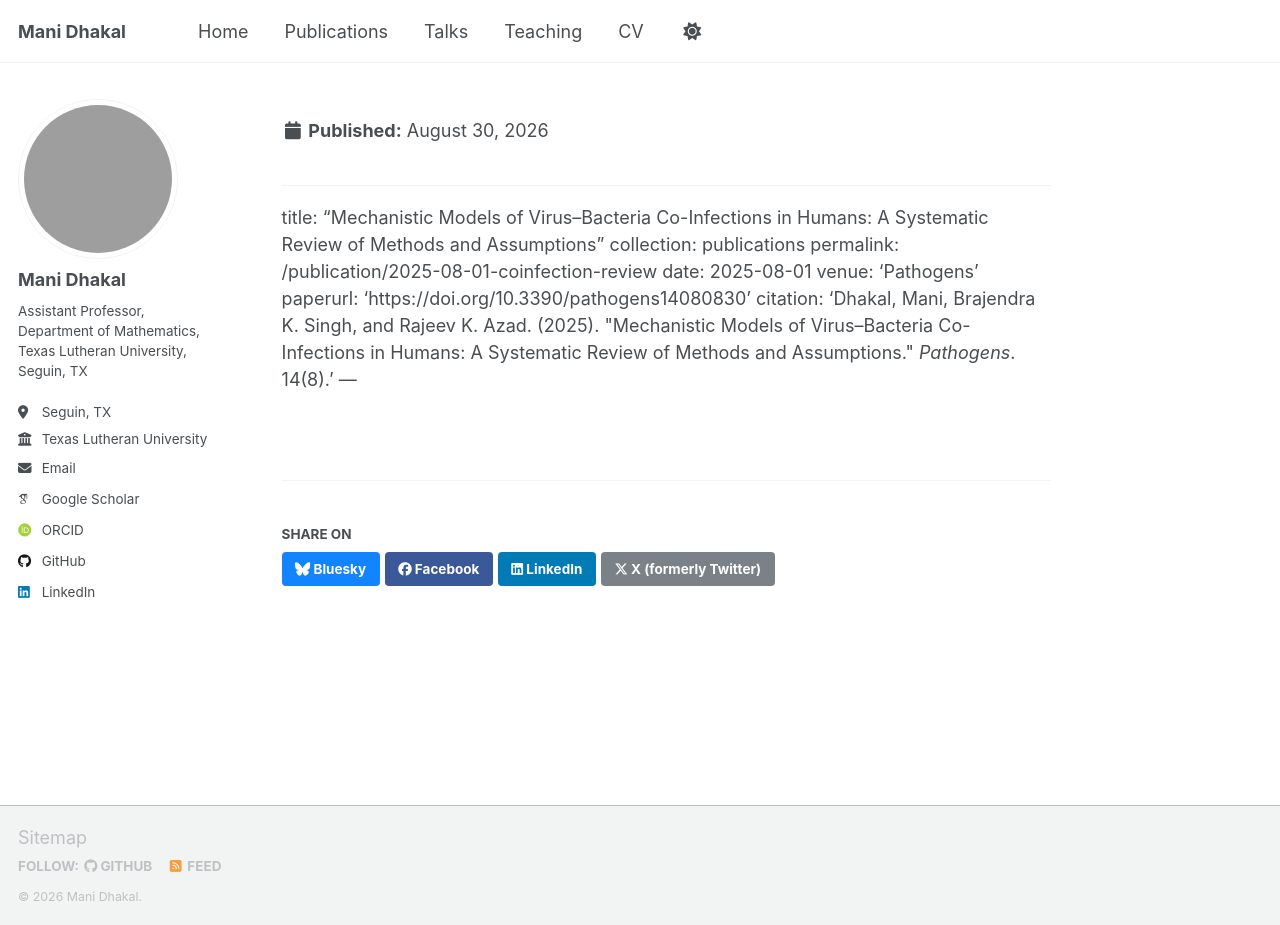
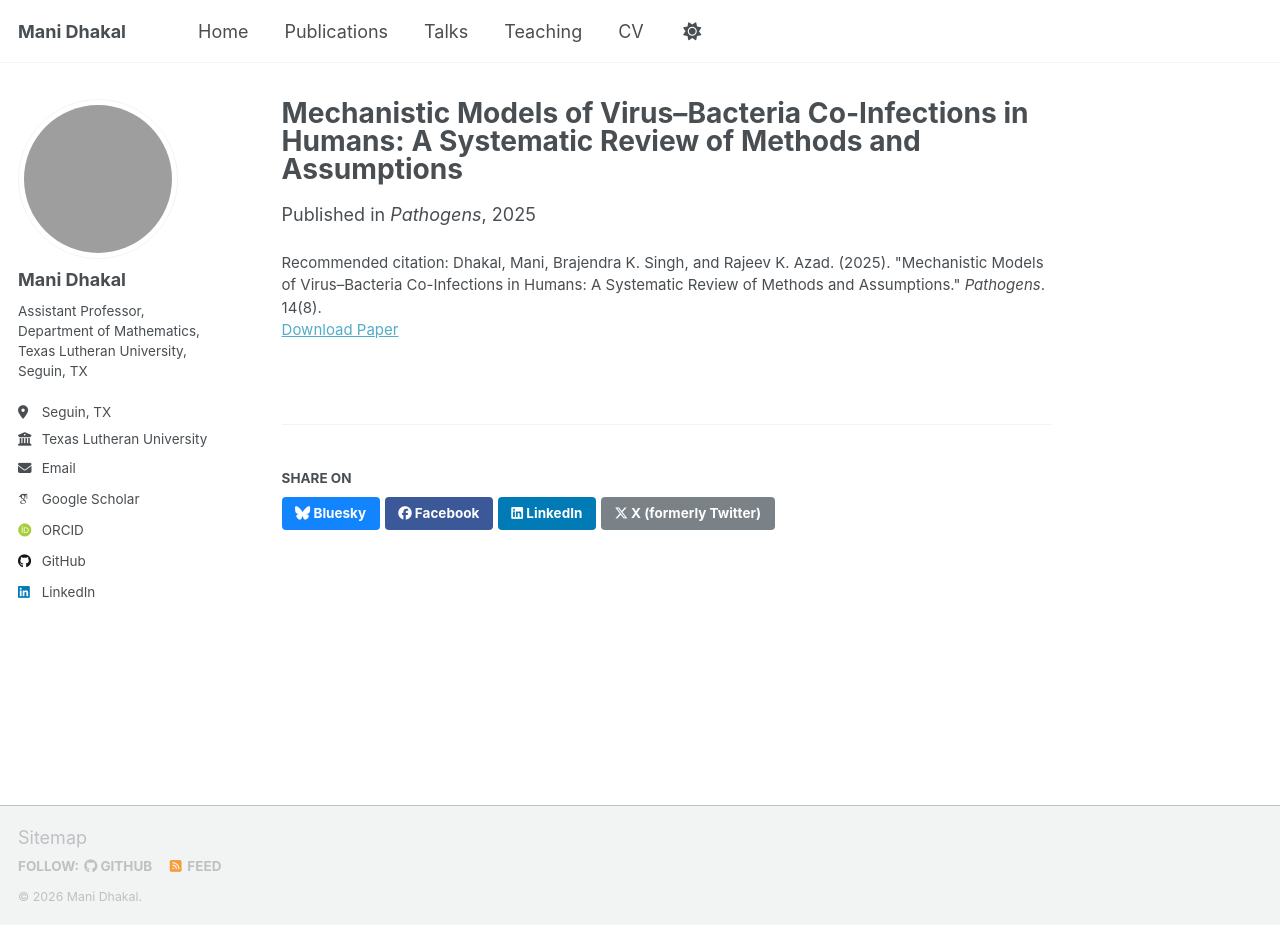
Before and after one commit to ManiDhakal/ManiDhakal.github.io, a Jekyll site: the page built from _publications/2025-08-01-coinfection-review.md, in a window 1280 px wide and 925 px high. Built offline with Jekyll 4.4.1, drawn with Linux system fonts in a browser that asks for light colours; some web fonts are replaced; a script that is not in the unit is left out; part of the change alters nothing that is shown.

Commit message:
Update 2025-08-01-coinfection-review.md

```diff
--- a/_publications/2025-08-01-coinfection-review.md
+++ b/_publications/2025-08-01-coinfection-review.md
@@ -1,12 +1,3 @@
----
-title: "Infection History Shapes Co-Epidemic Dynamics: A Transmission Source–Pathway Decomposition for COVID-19 and Influenza"
-collection: publications
-permalink: [/publication/2025-08-01-coinfection-review](https://doi.org/10.3390/microorganisms14061239)
-date: 2026-05-30
-venue: 'Microorganisms'
-paperurl: '[https://doi.org/10.3390/pathogens14080830](https://doi.org/10.3390/microorganisms14061239)'
-citation: 'Dhakal, M.; Singh, B.K.; Azad, R.K. Infection History Shapes Co-Epidemic Dynamics: A Transmission Source–Pathway Decomposition for COVID-19 and Influenza. Microorganisms 2026, 14, 1239. https://doi.org/10.3390/microorganisms14061239'
----
 ---
 title: "Mechanistic Models of Virus–Bacteria Co-Infections in Humans: A Systematic Review of Methods and Assumptions"
 collection: publications
```
